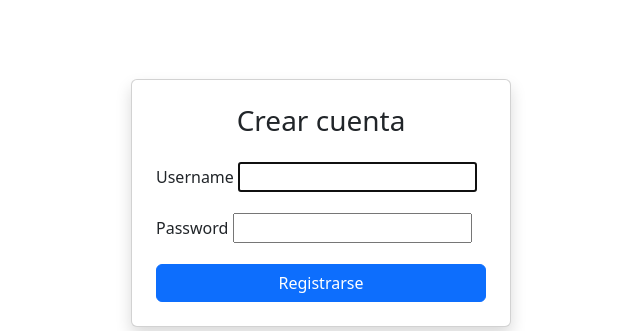
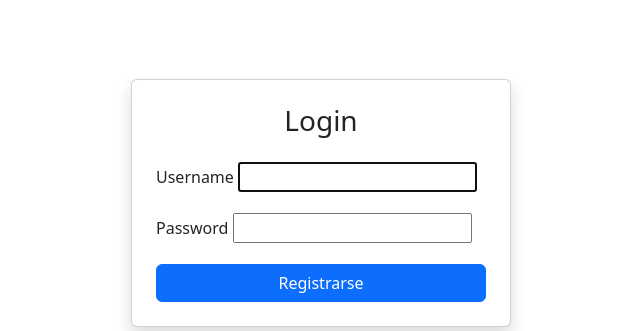
Before and after one commit to Tenerec123/SolveSheep, a Django app: page /authentication/login in a window 1280 px wide. Shown: the part 173-504 px from the top of the page, without its empty margins (319-959 px from the left). Run offline with Django 5.2, Linux system fonts and the light colour scheme.

Commit message:
Search and login solvef. Also now you can only put one difficultu

```diff
--- a/MainApp/admin.py
+++ b/MainApp/admin.py
@@ -13,7 +13,7 @@ class ProblemInline(admin.TabularInline):
 
 class ProblemAdmin(admin.ModelAdmin):
     only_read = ("created", "updated")
-    list_filter = ("dif_tags", "type_tags")
+    list_filter = ("dif_tag", "type_tags")
     inlines = [SolutionInline,]
 
 class BundleAdmin(admin.ModelAdmin):
--- a/MainApp/models.py
+++ b/MainApp/models.py
@@ -27,7 +27,7 @@ class Problem(models.Model):
     image = models.ImageField(blank=True, null=True, upload_to="problems/")
 
     type_tags = models.ManyToManyField(TypeTag)
-    dif_tags = models.ManyToManyField(DifTag)
+    dif_tag = models.ForeignKey(DifTag, null=True, blank=True, on_delete=models.SET_NULL)
 
     likes = models.ManyToManyField(User, related_name='liked_posts', blank=True)
     likes_count = models.IntegerField(default=0)
--- a/Searching/views.py
+++ b/Searching/views.py
@@ -14,7 +14,7 @@ def Search(request):
         if request.GET.get('Type') != "0":
             probs = probs.filter(type_tags = request.GET.get('Type'))
         if request.GET.get('Dif') != "0":
-            probs = probs.filter(dif_tags = request.GET.get('Dif'))
+            probs = probs.filter(dif_tag = request.GET.get('Dif'))
         if request.GET.get('Text') != "":
             probs = probs.filter(
                 Q(title__icontains = request.GET.get('Text')) |
--- a/UsersApp/templates/login.html
+++ b/UsersApp/templates/login.html
@@ -7,7 +7,13 @@
 <div class="container d-flex justify-content-center align-items-center" style="min-height: 80vh;">
   <div class="card shadow p-4" style="width: 380px;">
 
-    <h3 class="text-center mb-4">Crear cuenta</h3>
+    <h3 class="text-center mb-4">
+      {% if login %}
+        Login
+      {% else %}
+        Create your account
+      {% endif %}
+    </h3>
 
     <form method="post">
       {% csrf_token %}
--- a/UsersApp/views.py
+++ b/UsersApp/views.py
@@ -28,12 +28,14 @@ def Login(request):
                 messages.error(request, form.error_messages[msg])
                 print(msg)
             return render(request, 'login.html', {
-                'form':form
+                'form':form,
+                'login':True
             })
     else:
         form = AuthenticationForm()
         return render(request, 'login.html', {
-            'form':form
+            'form':form,
+            'login':True
         })
 
 
```
Also changed, not shown: MainApp/templates/grid_problems_display.html (+6 -1 lines), ProblemInterface/templates/interface.html (+3 -5 lines), MainApp/migrations/0005_remove_problem_dif_tags_problem_dif_tag.py (added).
